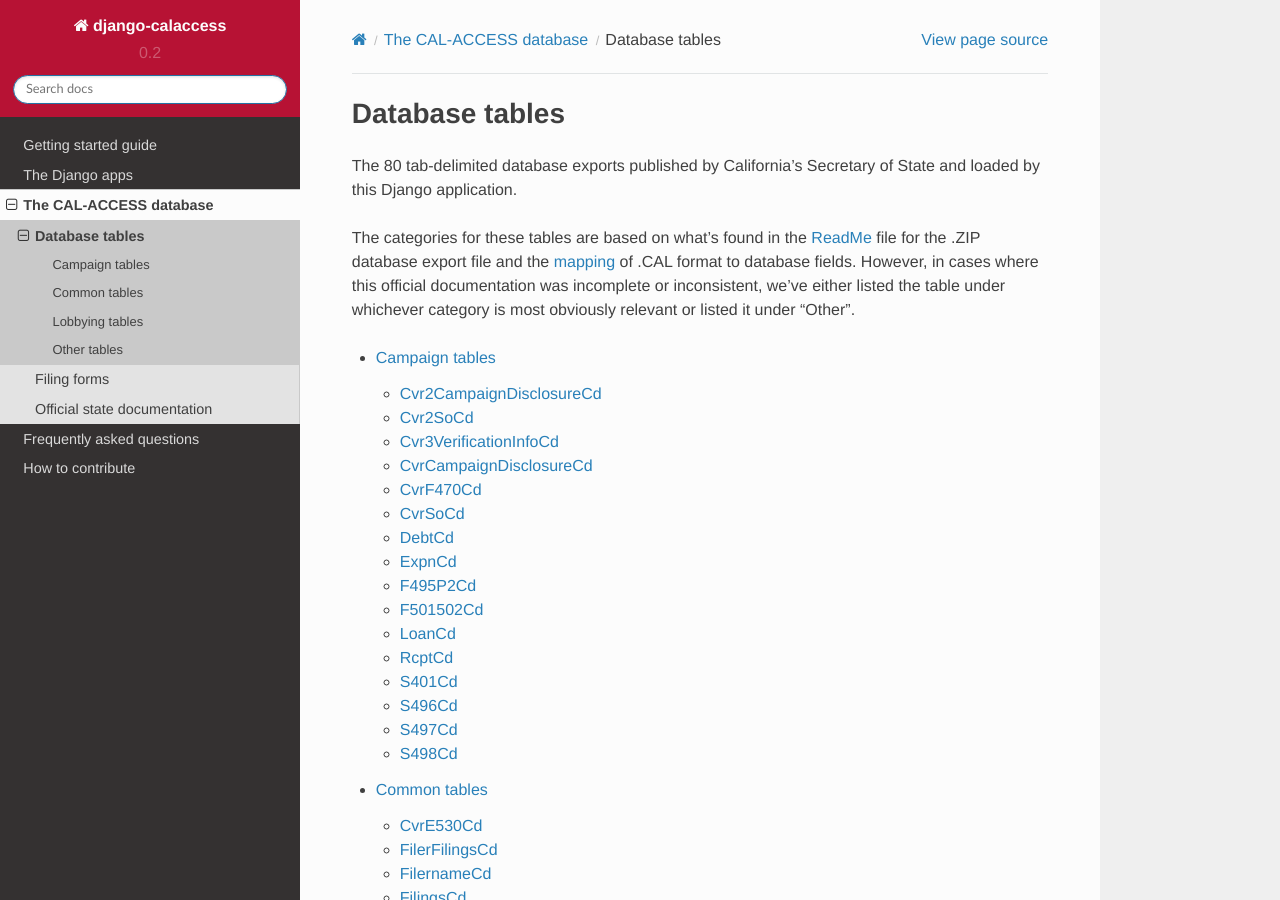
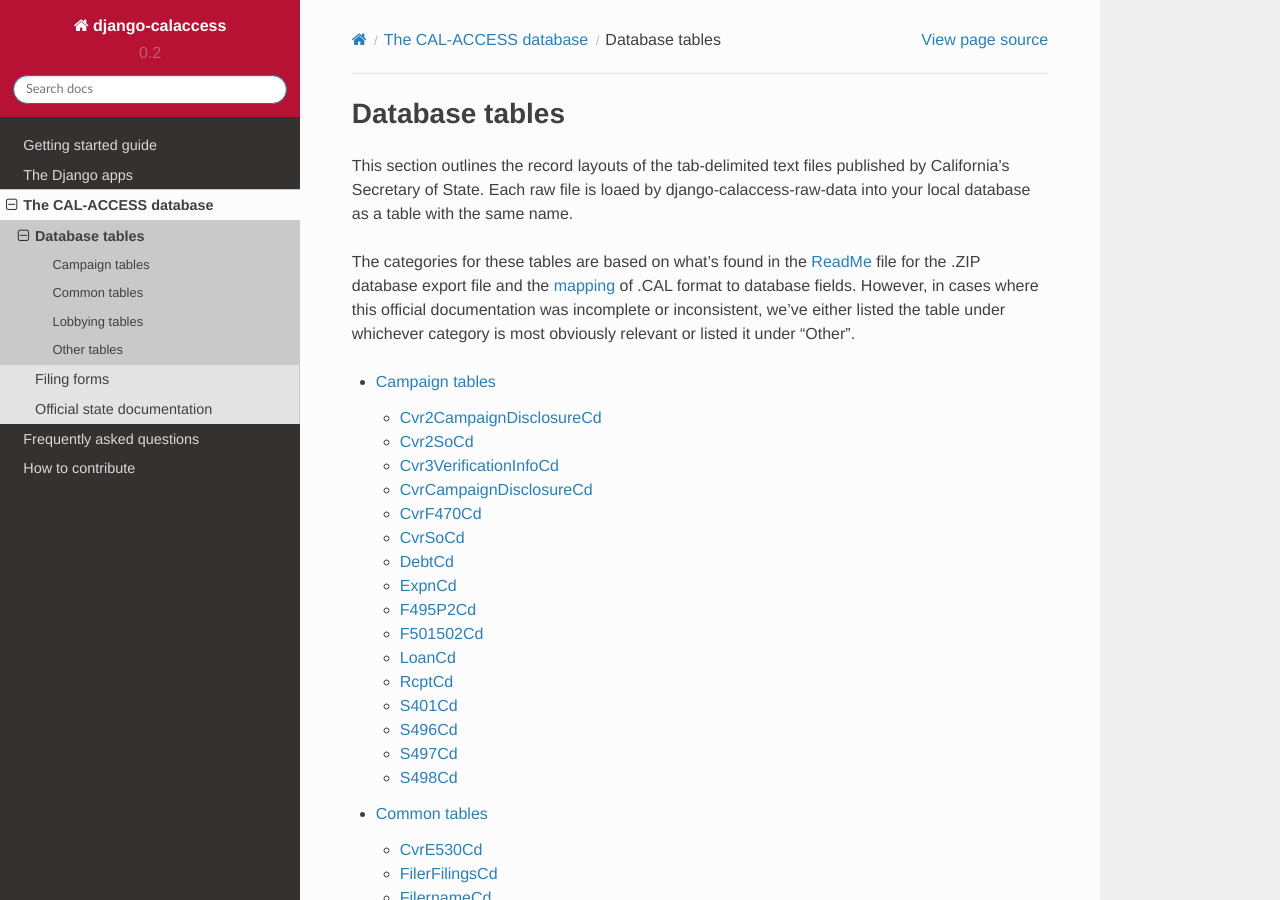
Before and after one commit to palewire/django-calaccess-technical-documentation, a Sphinx documentation site: the page built from docs/calaccess/dbtables.rst, in a window 1280 px wide and 900 px high. Built offline with Sphinx 7.4.7 and the Read the Docs theme 2.0.0, drawn with Linux system fonts in a browser that asks for light colours.

Commit message:
Small edit

```diff
--- a/docs/calaccess/dbtables.rst
+++ b/docs/calaccess/dbtables.rst
@@ -1,7 +1,7 @@
 Database tables
 ===============
 
-The 80 tab-delimited database exports published by California's Secretary of State and loaded by this Django application.
+This section outlines the record layouts of the tab-delimited text files published by California's Secretary of State. Each raw file is loaed by django-calaccess-raw-data into your local database as a table with the same name.
 
 The categories for these tables are based on what's found in the `ReadMe <officialdocumentation.html#readme-zip>`_ file for the .ZIP database export file and the `mapping <officialdocumentation.html#mapcalformat2fields>`_ of .CAL format to database fields. However, in cases where this official documentation was incomplete or inconsistent, we've either listed the table under whichever category is most obviously relevant or listed it under "Other".
 
```
